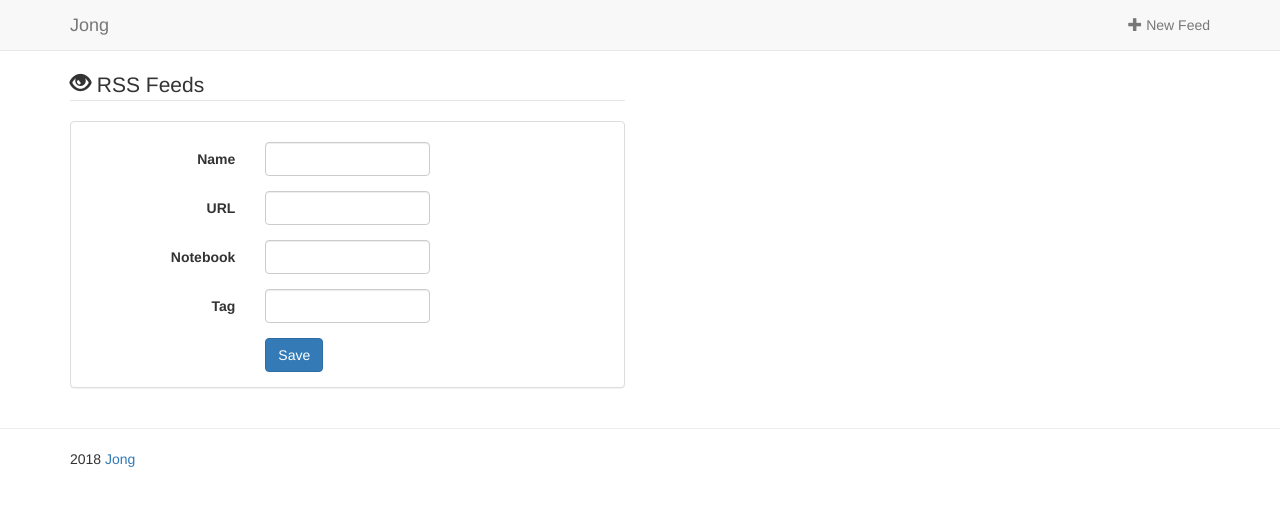
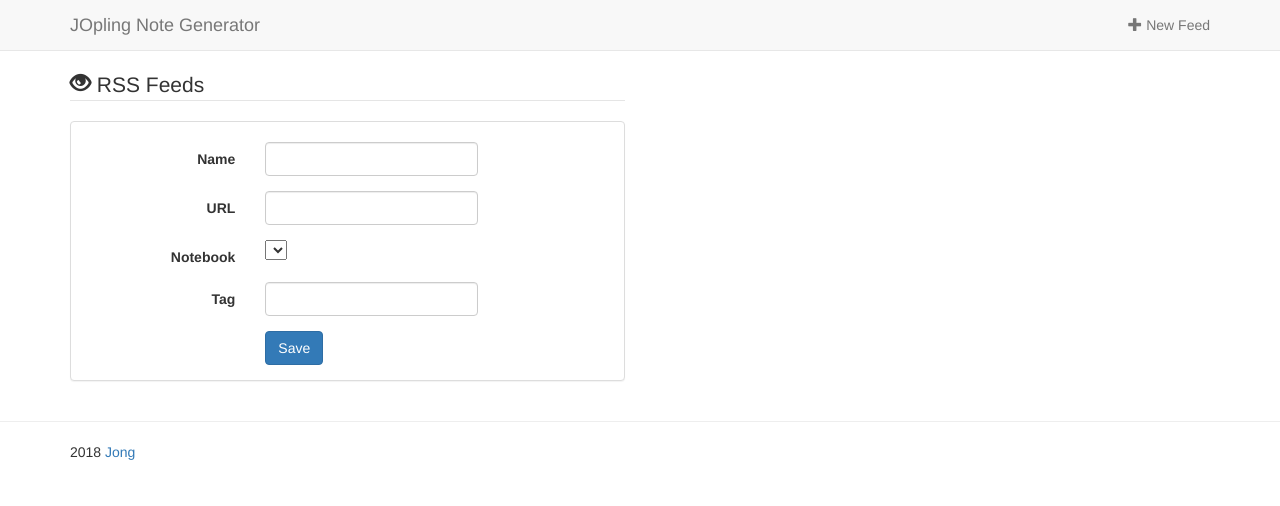
Before and after one commit to artisdom/jong, a Django app: page /add in a window 1280 px wide. Shown: the top 506 px of the page. Run offline with Django 3.2, Linux system fonts and the light colour scheme; lists and menus that the app fills with data are empty; some libraries are stand-ins or nearby versions.

Commit message:
add the list of the joplin folder in the form of the creation of feeds

```diff
--- a/jong/forms.py
+++ b/jong/forms.py
@@ -1,9 +1,30 @@
 # coding: utf-8
 from django import forms
+from django.conf import settings
 from django.forms import TextInput
-
 # Jong
 from jong.models import Rss
+# external lib
+import requests
+
+
+def folder(content):
+    children = ()
+    for child in content:
+        children += ((child['title'], child['title']), )
+    return children
+
+
+def folders():
+    res = requests.get("http://127.0.0.1:{}/folders".format(settings.JOPLIN_WEBCLIPPER))
+    folders = ()
+    from pprint import pprint
+    pprint(res.json())
+    for content in res.json():
+        if 'children' in content:
+            folders += folder(content['children'])
+        folders += ((content['title'], content['title']),)
+    return sorted(folders)
 
 
 class RssForm(forms.ModelForm):
@@ -22,3 +43,5 @@ class RssForm(forms.ModelForm):
             'tag': TextInput(attrs={'class': 'form-control'}),
             'status': TextInput(attrs={'class': 'form-control'}),
         }
+
+    notebook = forms.ChoiceField(choices=folders())
--- a/jong/templates/base.html
+++ b/jong/templates/base.html
@@ -7,7 +7,7 @@
     <meta charset="utf-8">
     <meta http-equiv="X-UA-Compatible" content="IE=edge">
     <meta name="viewport" content="width=device-width, initial-scale=1">
-    <title>{% block title %}{% trans "Home" %} - JONG{% endblock %}</title>
+    <title>{% block title %}{% trans "Home" %}{% endblock %} - JOpling Notes Generator</title>
     <!-- Latest compiled and minified CSS -->
     <link rel="stylesheet" href="https://maxcdn.bootstrapcdn.com/bootstrap/3.3.7/css/bootstrap.min.css" integrity="sha384-BVYiiSIFeK1dGmJRAkycuHAHRg32OmUcww7on3RYdg4Va+PmSTsz/K68vbdEjh4u" crossorigin="anonymous">
     <!-- font-awesome -->
@@ -34,7 +34,7 @@
                     <span class="icon-bar"></span>
                     <span class="icon-bar"></span>
                 </button>
-                <a class="navbar-brand" href="{% url 'base' %}" title="{% trans 'Home' %}">Jong</a>
+                <a class="navbar-brand" href="{% url 'base' %}" title="{% trans 'Home' %}">JOpling Note Generator</a>
             </div>
             <div class="navbar-collapse collapse">
                 <ul class="nav navbar-nav navbar-right">
--- a/jong/templates/jong/rss_update.html
+++ b/jong/templates/jong/rss.html
@@ -1,9 +1,8 @@
 {% extends "base.html" %}
-{% load static %}
 {% load i18n %}
-{% block title %}Edit RSS Feed{% endblock %}
+{% block title %}{% if mode == 'add' %}Add{% else %}Edit{% endif %} a RSS Feed{% endblock %}
 {% block content %}
-    <div class="col-md-6" id="weight-content-form">
+    <div class="col-md-6">
         <form method="post" role="form" class="form-horizontal" action="">
         {% csrf_token %}
         {{ form.non_field_errors }}
@@ -16,13 +15,13 @@
                 {% if form.name.errors %}
                 <div class="col-sm-offset-1 col-sm-10 alert alert-danger" role="alert">{{ form.name.errors }}</div>
                 <label for="id_name" class="col-sm-4 control-label">{% trans "Name" %}</label>
-                <div class="col-sm-4">
+                <div class="col-sm-5">
                 {{ form.name }}
                 <span class="glyphicon glyphicon-remove form-control-feedback"></span>
                 </div>
                 {% else %}
                 <label for="id_name" class="col-sm-4 control-label">{% trans "Name" %}</label>
-                <div class="col-sm-4">
+                <div class="col-sm-5">
                 {{ form.name }}
                 </div>
                 {% endif %}
@@ -32,13 +31,13 @@
                 {% if form.url.errors %}
                 <div class="col-sm-offset-1 col-sm-10 alert alert-danger" role="alert">{{ form.url.errors }}</div>
                 <label for="id_url" class="col-sm-4 control-label">{% trans "url" %}</label>
-                <div class="col-sm-4">
+                <div class="col-sm-5">
                 {{ form.url }}
                 <span class="glyphicon glyphicon-remove form-control-feedback"></span>
                 </div>
                 {% else %}
                 <label for="id_url" class="col-sm-4 control-label">{% trans "URL" %}</label>
-                <div class="col-sm-4">
+                <div class="col-sm-5">
                 {{ form.url }}
                 </div>
                 {% endif %}
@@ -47,13 +46,13 @@
                 {% if form.notebook.errors %}
                 <div class="col-sm-offset-1 col-sm-10 alert alert-danger" role="alert">{{ form.notebook.errors }}</div>
                 <label for="id_notebook" class="col-sm-4 control-label">{% trans "Notebook" %}</label>
-                <div class="col-sm-4">
+                <div class="col-sm-5">
                 {{ form.notebook }}
                 <span class="glyphicon glyphicon-remove form-control-feedback"></span>
                 </div>
                 {% else %}
                 <label for="id_notebook" class="col-sm-4 control-label">{% trans "Notebook" %}</label>
-                <div class="col-sm-4">
+                <div class="col-sm-5">
                 {{ form.notebook }}
                 </div>
                 {% endif %}
@@ -63,13 +62,13 @@
                 {% if form.tag.errors %}
                 <div class="col-sm-offset-1 col-sm-10 alert alert-danger" role="alert">{{ form.tag.errors }}</div>
                 <label for="id_tag" class="col-sm-4 control-label">{% trans "Tag" %}</label>
-                <div class="col-sm-4">
+                <div class="col-sm-5">
                 {{ form.tag }}
                 <span class="glyphicon glyphicon-remove form-control-feedback"></span>
                 </div>
                 {% else %}
                 <label for="id_tag" class="col-sm-4 control-label">{% trans "Tag" %}</label>
-                <div class="col-sm-4">
+                <div class="col-sm-5">
                 {{ form.tag }}
                 </div>
                 {% endif %}
--- a/jong/templates/jong/rss_confirm_delete.html
+++ b/jong/templates/jong/rss_confirm_delete.html
@@ -14,8 +14,6 @@
                 <a href="{% url 'base' %}" class="btn btn-primary">{% trans "Cancel" %}</a>
             </div>
           </div>
-
-        </fieldset>
         </form>
     </div>
 {% endblock %}
--- a/jong/templates/jong/rss_create.html
+++ /dev/null
@@ -1,87 +0,0 @@
-{% extends "base.html" %}
-{% load i18n %}
-{% block title %}Add a RSS Feed{% endblock %}
-{% block content %}
-    <div class="col-md-6" id="weight-content-form">
-        <form method="post" role="form" class="form-horizontal" action="">
-        {% csrf_token %}
-        {{ form.non_field_errors }}
-        <fieldset>
-        <legend><span class="glyphicon glyphicon-eye-open"></span> {% trans "RSS Feeds" %}</legend>
-        <div class="panel panel-default">
-            <br/>
-
-            <div class="form-group{% if form.name.errors %} has-error has-feedback{% endif %}">
-                {% if form.name.errors %}
-                <div class="col-sm-offset-1 col-sm-10 alert alert-danger" role="alert">{{ form.name.errors }}</div>
-                <label for="id_name" class="col-sm-4 control-label">{% trans "Name" %}</label>
-                <div class="col-sm-4">
-                {{ form.name }}
-                <span class="glyphicon glyphicon-remove form-control-feedback"></span>
-                </div>
-                {% else %}
-                <label for="id_name" class="col-sm-4 control-label">{% trans "Name" %}</label>
-                <div class="col-sm-4">
-                {{ form.name }}
-                </div>
-                {% endif %}
-            </div>
-
-            <div class="form-group{% if form.date_weights.errors %} has-error has-feedback{% endif %}">
-                {% if form.url.errors %}
-                <div class="col-sm-offset-1 col-sm-10 alert alert-danger" role="alert">{{ form.url.errors }}</div>
-                <label for="id_url" class="col-sm-4 control-label">{% trans "url" %}</label>
-                <div class="col-sm-4">
-                {{ form.url }}
-                <span class="glyphicon glyphicon-remove form-control-feedback"></span>
-                </div>
-                {% else %}
-                <label for="id_url" class="col-sm-4 control-label">{% trans "URL" %}</label>
-                <div class="col-sm-4">
-                {{ form.url }}
-                </div>
-                {% endif %}
-            </div>
-            <div class="form-group{% if form.date_weights.errors %} has-error has-feedback{% endif %}">
-                {% if form.notebook.errors %}
-                <div class="col-sm-offset-1 col-sm-10 alert alert-danger" role="alert">{{ form.notebook.errors }}</div>
-                <label for="id_notebook" class="col-sm-4 control-label">{% trans "Notebook" %}</label>
-                <div class="col-sm-4">
-                {{ form.notebook }}
-                <span class="glyphicon glyphicon-remove form-control-feedback"></span>
-                </div>
-                {% else %}
-                <label for="id_notebook" class="col-sm-4 control-label">{% trans "Notebook" %}</label>
-                <div class="col-sm-4">
-                {{ form.notebook }}
-                </div>
-                {% endif %}
-            </div>
-
-            <div class="form-group{% if form.date_weights.errors %} has-error has-feedback{% endif %}">
-                {% if form.tag.errors %}
-                <div class="col-sm-offset-1 col-sm-10 alert alert-danger" role="alert">{{ form.tag.errors }}</div>
-                <label for="id_tag" class="col-sm-4 control-label">{% trans "Tag" %}</label>
-                <div class="col-sm-4">
-                {{ form.tag }}
-                <span class="glyphicon glyphicon-remove form-control-feedback"></span>
-                </div>
-                {% else %}
-                <label for="id_tag" class="col-sm-4 control-label">{% trans "Tag" %}</label>
-                <div class="col-sm-4">
-                {{ form.tag }}
-                </div>
-                {% endif %}
-            </div>
-
-            <div class="form-group">
-                <div class="col-sm-offset-4 col-sm-4">
-                    <button class="btn btn-primary">{% trans "Save" %}</button>
-                </div>
-            </div>
-        </div>
-
-        </fieldset>
-        </form>
-    </div>
-{% endblock %}
--- a/jong/views.py
+++ b/jong/views.py
@@ -6,12 +6,11 @@ from django.core.paginator import Paginator, PageNotAnInteger, EmptyPage
 from django.http import HttpResponseRedirect
 from django.shortcuts import get_object_or_404
 from django.urls import reverse
-from django.views.generic import TemplateView, UpdateView, ListView, DeleteView, CreateView
+from django.views.generic import UpdateView, ListView, DeleteView, CreateView
 
 # trigger_happy
 from jong.forms import RssForm
 from jong.models import Rss
-
 
 import logging
 # Get an instance of a logger
@@ -66,18 +65,12 @@ class PaginateMixin:
         return context
 
 
-class SuccessMixin:
-    """
-        Mixin to just return to the expected page
-        where the name is based on the model name
-    """
+class RssMixin:
+    form_class = RssForm
+    model = Rss
+
     def get_success_url(self):
         return reverse('base')
-
-
-class RssMixin(SuccessMixin):
-    form_class = RssForm
-    model = Rss
 
 
 class RssListView(ListView):
@@ -116,29 +109,27 @@ class RssCreateView(RssMixin, CreateView):
     """
         list of Rss
     """
-    template_name = 'jong/rss_create.html'
+    template_name = 'jong/rss.html'
+
+    def get_context_data(self, **kw):
+        context = super(RssCreateView, self).get_context_data(**kw)
+        context['mode'] = 'add'
+        return context
 
 
 class RssUpdateView(RssMixin, UpdateView):
     """
         Form to update description
     """
-    template_name = 'jong/rss_update.html'
+    template_name = 'jong/rss.html'
 
-
-class RssEditedTemplateView(TemplateView):
-    """
-        just a simple form to say thanks :P
-    """
+    def get_context_data(self, **kw):
+        context = super(RssUpdateView, self).get_context_data(**kw)
+        context['mode'] = 'Edit'
+        return context
 
 
 class RssDeleteView(RssMixin, DeleteView):
     """
         page to delete a trigger
     """
-
-
-class RssDeletedTemplateView(TemplateView):
-    """
-        just a simple form to say thanks :P
-    """
--- a/requirements.txt
+++ b/requirements.txt
@@ -4,3 +4,4 @@ feedparser
 pypandoc
 asks
 trio
+requests
--- a/setup.py
+++ b/setup.py
@@ -8,6 +8,7 @@ install_requires = [
     'pypandoc',
     'asks',
     'trio',
+    'requests',
 ]
 
 setup(
```
Also changed, not shown: jong/core.py (+10 -5 lines), README.md.
